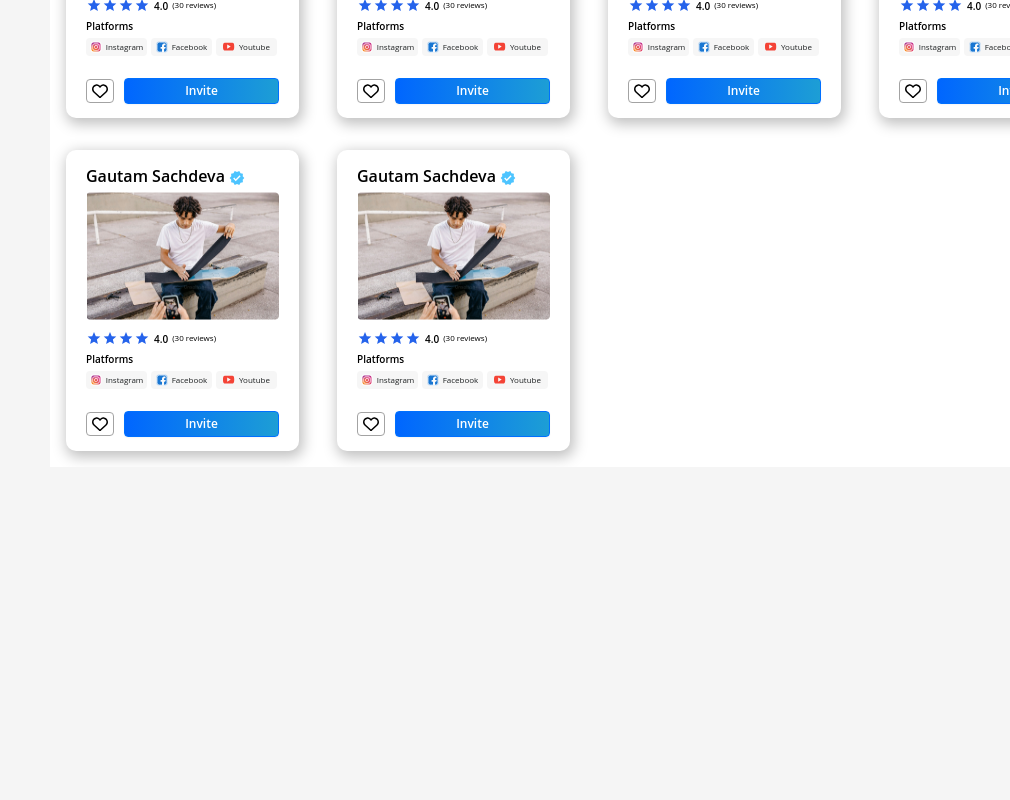
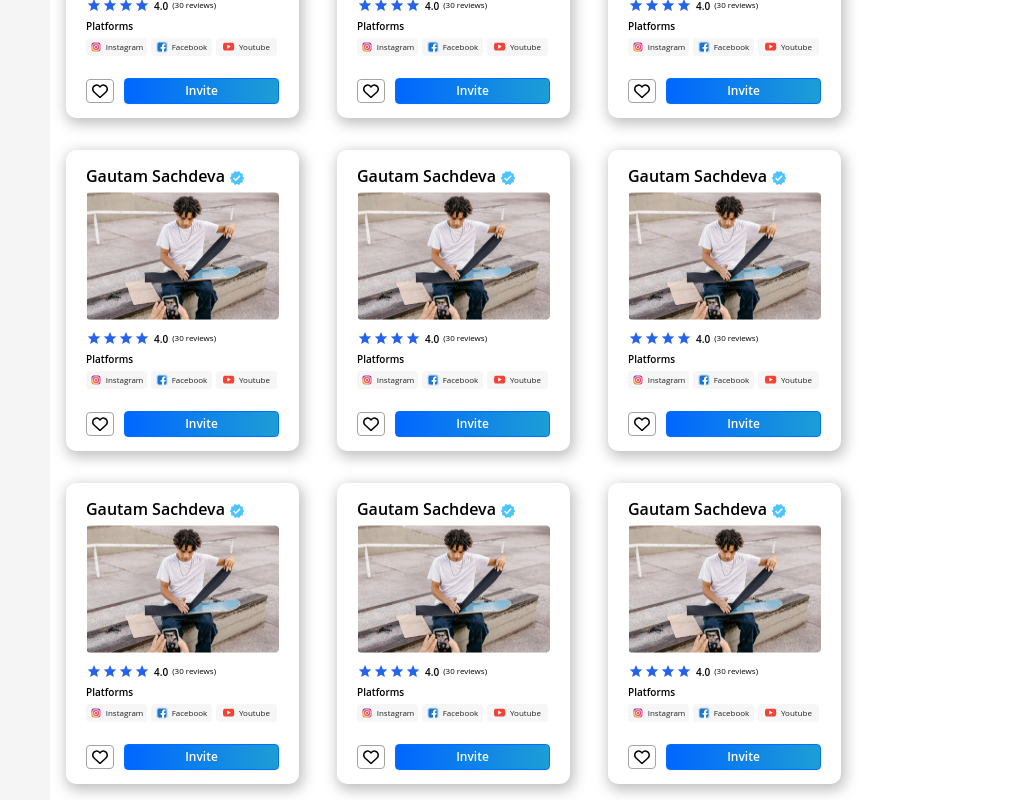
Before and after one commit to Tejas812002/Keek, a React (Create React App) app: page /discoverInfluencers in a window 1280 px wide. Shown: the part 802-1602 px from the top of the page, without its empty margins (270-1280 px from the left). Before the commit the page ends 1269 px from the top, so only its background shows below. Built offline with nearby package versions, Linux system fonts and the light colour scheme.

Commit message:
Discover influencer Fixed

```diff
--- a/src/Manage/DiscoverInfluencers/Card.jsx
+++ b/src/Manage/DiscoverInfluencers/Card.jsx
@@ -6,7 +6,6 @@ import FaceBook from "../../Assets/Facebook.svg";
 import YouTube from "../../Assets/YouTube.svg";
 import { IoMdStar } from "react-icons/io";
 import { FaHeart, FaRegHeart } from "react-icons/fa6";
-import Profile from "../BrandsProfile/Profile";
 
 const Card = ({ setCampaignVisible, setShowLikedDiv }) => {
   const [cardData, setCardData] = useState([
@@ -150,10 +149,35 @@ const Card = ({ setCampaignVisible, setShowLikedDiv }) => {
       liked: false,
       button: "Invite",
     },
+    {
+      name: "Gautam Sachdeva",
+      verified: true,
+      img: InfluencerImg,
+      star: [1, 2, 3, 4],
+      review: "30 reviews",
+      platforms: [
+        { name: "Instagram", img: Instagram },
+        { name: "Facebook", img: FaceBook },
+        { name: "Youtube", img: YouTube },
+      ],
+      liked: false,
+      button: "Invite",
+    },
+    {
+      name: "Gautam Sachdeva",
+      verified: true,
+      img: InfluencerImg,
+      star: [1, 2, 3, 4],
+      review: "30 reviews",
+      platforms: [
+        { name: "Instagram", img: Instagram },
+        { name: "Facebook", img: FaceBook },
+        { name: "Youtube", img: YouTube },
+      ],
+      liked: false,
+      button: "Invite",
+    },
   ]);
-
-  const [isProfileVisible, setProfileVisible] = useState(false);
-  const [selectedProfile, setSelectedProfile] = useState(null);
 
   const handleLikeToggle = (index) => {
     setCardData((prevCardData) =>
@@ -169,16 +193,6 @@ const Card = ({ setCampaignVisible, setShowLikedDiv }) => {
     }
   };
 
-  const handleProfileOpen = (profile) => {
-    setSelectedProfile(profile);
-    setProfileVisible(true);
-  };
-
-  const handleProfileClose = () => {
-    setProfileVisible(false);
-    setSelectedProfile(null);
-  };
-
   return (
     <>
       {cardData?.map((item, cardIndex) => {
@@ -187,20 +201,16 @@ const Card = ({ setCampaignVisible, setShowLikedDiv }) => {
             key={cardIndex}
             className="flex flex-col w-[233px] h-[301px] p-[14px] px-[20px] gap-1 rounded-[10px] bg-white shadow-[2px_4px_14px_2px_rgba(0,0,0,0.25)]"
           >
-            <h3
-              className="font-semibold cursor-pointer"
-              onClick={() => handleProfileOpen(item)}
-            >
+            <h3 className="font-semibold">
               {item.name}
               {item.verified && (
                 <MdVerified className="inline-block text-[#4DC4FF] ml-1" />
               )}
             </h3>
             <img
-              className="h-[135px] rounded-[4px] overflow-hidden self-stretch cursor-pointer"
+              className="h-[135px] rounded-[4px] overflow-hidden self-stretch"
               src={item.img}
               alt="InfluencerImg"
-              onClick={() => handleProfileOpen(item)}
             />
             <div className="flex mt-1 items-center gap-1 h-5">
               <span className="flex items-center text-[#2563EB]">
@@ -222,7 +232,7 @@ const Card = ({ setCampaignVisible, setShowLikedDiv }) => {
               {item.platforms.map((social, index) => (
                 <div key={index} className="rounded bg-[#F6F6F6]">
                   <span className="flex shrink-0 w-[61px] h-[18px] text-[8px] text-[#1F2223] p-1 justify-center items-center gap-1">
-                    <img className="w-3 h-3" src={social.img} alt="" />
+                    <img className="w-3 h-3" src={social.img} alt="" />{" "}
                     {social.name}
                   </span>
                 </div>
@@ -249,27 +259,6 @@ const Card = ({ setCampaignVisible, setShowLikedDiv }) => {
           </div>
         );
       })}
-
-      {/* Profile Popup */}
-      {isProfileVisible && (
-        <div className="fixed inset-0 bg-black bg-opacity-50 flex justify-center items-center">
-          <div className="relative bg-white p-5 rounded-lg shadow-lg w-[90%] md:w-[60%] lg:w-[40%]">
-            <button
-              onClick={handleProfileClose}
-              className="absolute top-2 right-2 text-red-500 font-bold"
-            >
-              Close
-            </button>
-            {isProfileVisible && (
-  <Profile
-    isOpen={isProfileVisible}
-    setIsOpen={setProfileVisible}
-    selectData={selectedProfile}
-  />
-)}
-          </div>
-        </div>
-      )}
     </>
   );
 };
--- a/src/Manage/DiscoverInfluencers/FavouritesList.jsx
+++ b/src/Manage/DiscoverInfluencers/FavouritesList.jsx
@@ -150,7 +150,9 @@ const FavouritesList = () => {
           className={`grid gap-[38px] mt-[31px] ${
             expanded ? "grid-cols-4" : "grid-cols-5"
           }`}
-        >
+        ></div>
+      </div>
+        <div className="flex max-w-[1046px] flex-wrap gap-x-[38px] gap-y-[32px]">
           {influencerDetails.map((influencer) => (
             <div
               key={influencer.id}
@@ -218,7 +220,6 @@ const FavouritesList = () => {
             </div>
           ))}
         </div>
-      </div>
     </div>
   );
 };
--- a/src/Manage/DiscoverInfluencers/InfluencerCard.jsx
+++ b/src/Manage/DiscoverInfluencers/InfluencerCard.jsx
@@ -41,11 +41,15 @@ const InfluencerCard = ({
       className="flex flex-row items-center h-[90px] w-[250px] rounded-[10px] bg-white shadow-[2px_4px_14px_2px_rgba(0,0,0,0.25)] card"
       onClick={() => setIsEditing(false)}
     >
-      <div className="flex relative items-center space-x-6 px-[32px] py-[25px]">
-        <IoBookmark size={"2em"} className="text-[#8E9090]" aria-hidden="true" />
+      <div className="box-content flex relative items-center space-x-6 w-[172px] h-[40px] px-[32px] py-[25px]">
+        <IoBookmark
+          size={"2em"}
+          className="text-[#8E9090]"
+          aria-hidden="true"
+        />
 
-        <div className="flex flex-col items-center border-l border-border">
-          <div className="ml-[19px]">
+        <div className="flex flex-col box-content items-center border-l border-border">
+          <div className="ml-[8px]">
             {isEditing ? (
               <input
                 ref={inputRef}
@@ -58,7 +62,7 @@ const InfluencerCard = ({
             ) : (
               <h3 className="text-sm">{newName}</h3>
             )}
-            <p className="text-[10px] text-gray-500">
+            <p className="text-[10px] flex text-gray-500">
               {influencersCount} Influencers
             </p>
           </div>
@@ -72,14 +76,25 @@ const InfluencerCard = ({
           }}
           aria-label="More options"
         >
-          <GoKebabHorizontal className="text-[#8E9090] rotate-90" aria-hidden="true" />
+          <GoKebabHorizontal
+            className="text-[#8E9090] rotate-90"
+            aria-hidden="true"
+          />
 
           {openIndex === index && (
             <div className="absolute top-5 w-[100px] text-sm space-y-2 flex flex-col items-start py-[10px] pl-[14px] h-[66px] bg-white box-border rounded-[8px] shadow-[2px_4px_16px_0px_rgba(0,0,0,0.25)] card-options">
-              <button onClick={handleRenameClick} className="mr-2" aria-label="Rename">
+              <button
+                onClick={handleRenameClick}
+                className="mr-2"
+                aria-label="Rename"
+              >
                 Rename
               </button>
-              <p className="text-[#D30B0B]" onClick={handleDelete} aria-label="Delete">
+              <p
+                className="text-[#D30B0B]"
+                onClick={handleDelete}
+                aria-label="Delete"
+              >
                 Delete
               </p>
             </div>
--- a/src/Manage/DiscoverInfluencers/Influencers.jsx
+++ b/src/Manage/DiscoverInfluencers/Influencers.jsx
@@ -22,7 +22,7 @@ const Influencers = () => {
           : "left-[320px] w-[calc(100%-320px)] "
       }  overflow-y-auto bg-white space-y-4 p-4 pr-[14px]`}
     >
-      <div className="max-w-[1440px]  w-full h-full">
+      <div className="max-w-[1440px] w-full h-full">
         <div className="pt-[18px] px-2 pb-8">
           <h1 className="text-[24px] font-semibold text-[#101828]">
             Discover Influencer
@@ -48,7 +48,7 @@ const Influencers = () => {
           </nav>
         </div>
         <div
-          className={`flex gap-[110px]  mb-[10px] relative ${
+          className={`flex gap-[110px] mb-[10px] relative ${
             expanded ? "w-[1037px]" : "w-[1237px]"
           }`}
         >
@@ -79,7 +79,7 @@ const Influencers = () => {
         </div>
 
         <div
-          className={`mt-4   w-[1046px] h-[967px] flex ${
+          className={`mt-4 flex ${
             expanded ? "gap-x-[38px] gap-y-[32px]" : "gap-[18px]"
           } flex-wrap`}
         >
--- a/src/Manage/DiscoverInfluencers/SavedList.jsx
+++ b/src/Manage/DiscoverInfluencers/SavedList.jsx
@@ -9,10 +9,9 @@ const SavedList = () => {
   const expanded = contextState.expanded;
 
   const [addList, setAddList] = useState([
-    { name: "Food", influencersCount: 20 },
-    { name: "Work", influencersCount: 40 },
+    { name: "Work", influencersCount: 15 },
     { name: "Travel", influencersCount: 15 },
-    { name: "Fashion", influencersCount: 20 },
+    { name: "Fashion", influencersCount: 15 },
   ]);
 
   const [openIndex, setOpenIndex] = useState(null);
@@ -99,13 +98,15 @@ const SavedList = () => {
           <div className="flex flex-row mt-[47px] flex-wrap gap-x-[18px] gap-y-[37px] items-center">
             <Link to={"/favouriteslist"}>
               <div className="flex box-border items-center h-[90px] w-[250px] rounded-[10px] bg-white shadow-[2px_4px_14px_2px_rgba(0,0,0,0.25)]">
-                <div className="flex items-center space-x-6 px-[32px] py-[25px]">
+                <div className="flex box-content items-center justify-center w-[179px] h-[40px] space-x-6 px-[32px] py-[25px]">
                   <span className="mt-1 scale-150 text-red-600">
                     <FaHeart size={"1.3em"} aria-hidden="true" />
                   </span>
-                  <div className="flex flex-col items-center border-l border-border">
-                    <h3 className="text-sm ml-[19px]">Favorites</h3>
-                    <p className="text-[10px] text-[#797A7B]">Influencer</p>
+                  <div className="flex flex-col items-center border-l">
+                    <h3 className="text-sm  ml-[19px]">Favorites</h3>
+                    <p className="text-[10px] text-[#797A7B]  ml-[19px]">
+                      15 Influencers
+                    </p>
                   </div>
                 </div>
               </div>
```
Also changed, not shown: src/Manage/DiscoverInfluencers/Filter.jsx (+16 -10 lines).
